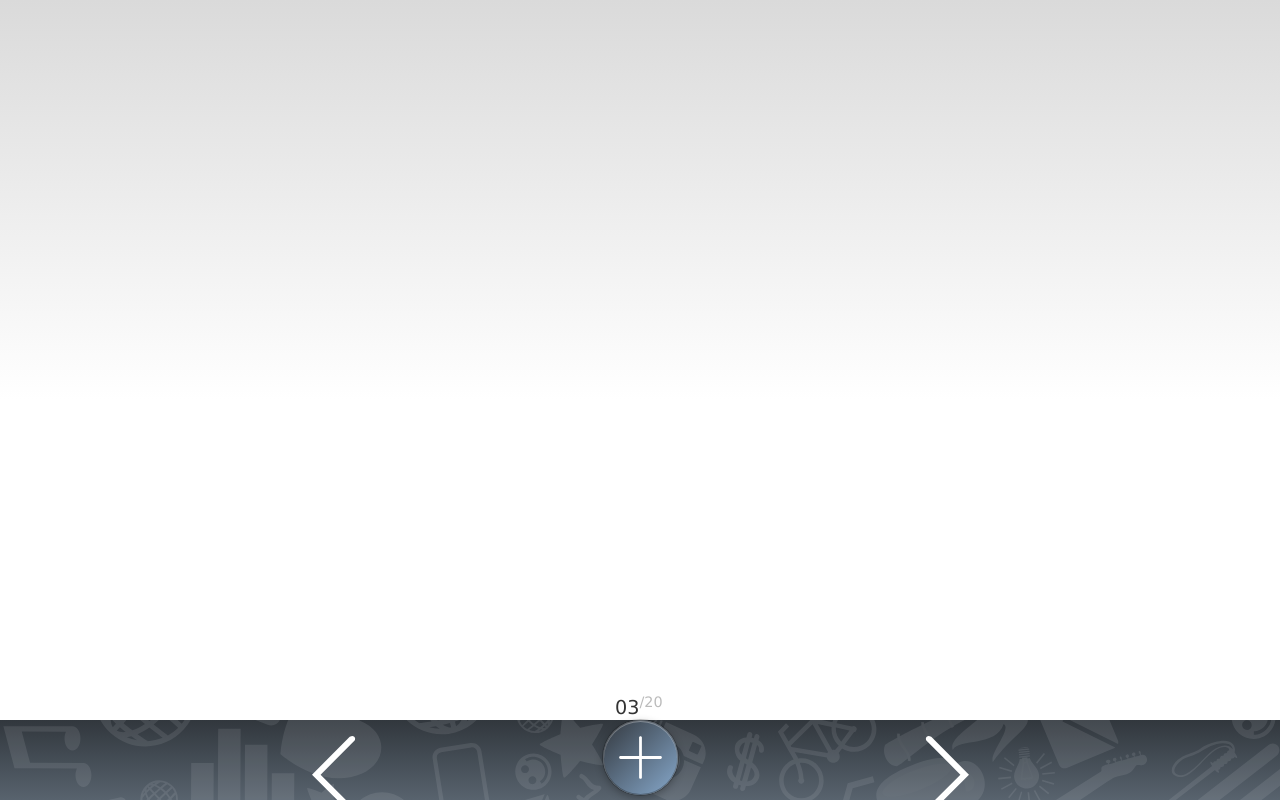
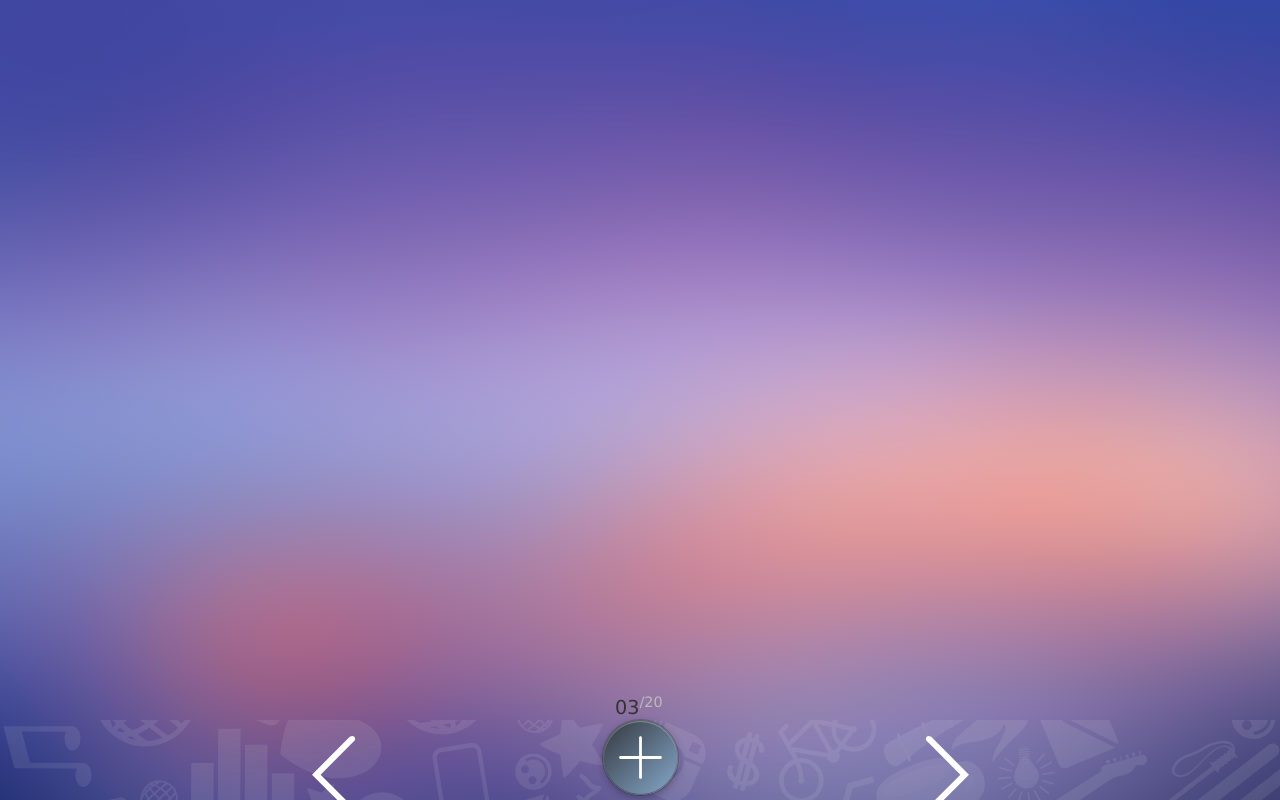
Before and after one commit to chrisyoong1self/1Self-New-Design, a website: page index.html in a window 1280 px wide. Drawn offline with nearby package versions, Linux system fonts and the light colour scheme; no server answers.

Commit message:
body change
background image experiment

```diff
--- a/css/scss/pages/_footer.scss
+++ b/css/scss/pages/_footer.scss
@@ -1,9 +1,9 @@
 footer {
     position: relative;
     height: 10%;
-    background: #31373d;
-    /* Old browsers */
-    background: linear-gradient(to bottom, #31373d 0%, #58636e 100%);
+    // background: #fff;
+        /* Old browsers */
+    // background: linear-gradient(to bottom, #31373d 0%, #58636e 100%);
     /* W3C */
     // filter: progid:DXImageTransform.Microsoft.gradient( startColorstr='#31373d', endColorstr='#58636e', GradientType=0);
     /* IE6-9 */
--- a/css/scss/pages/_layout.scss
+++ b/css/scss/pages/_layout.scss
@@ -15,8 +15,7 @@ body {
 }
 
 body {
-    background: #dcdddc;
-    background: linear-gradient(to bottom, #dadada 0%, #ffffff 50%);
+    background:url(../img/background-test.jpg);
     /* W3C */
     // filter: progid:DXImageTransform.Microsoft.gradient( startColorstr='#dadada', endColorstr='#ffffff',GradientType=0 ); /* IE6-9 */
 }
```
Also changed, not shown: css/main.css, img/background-test.jpg (added), 2 other files.
